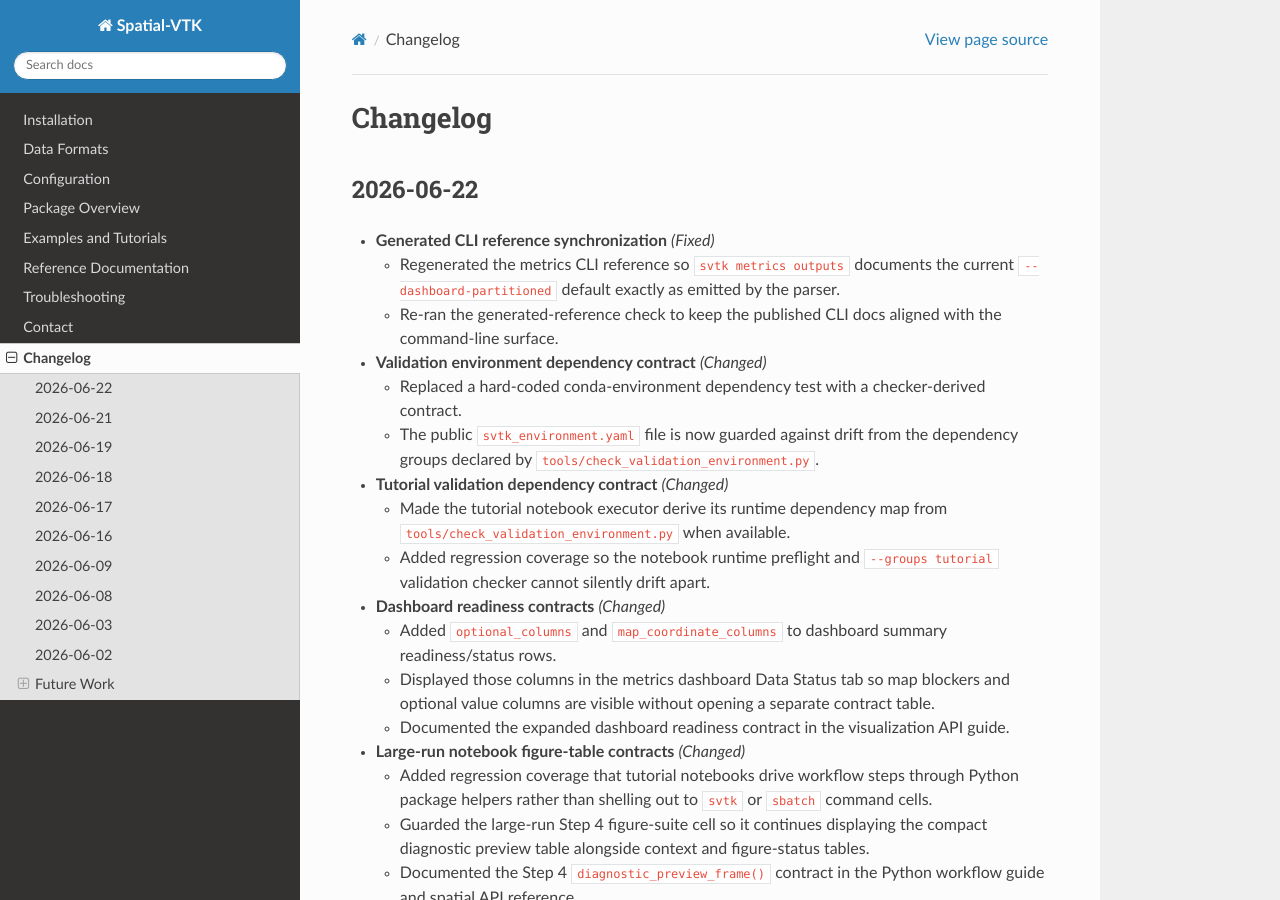
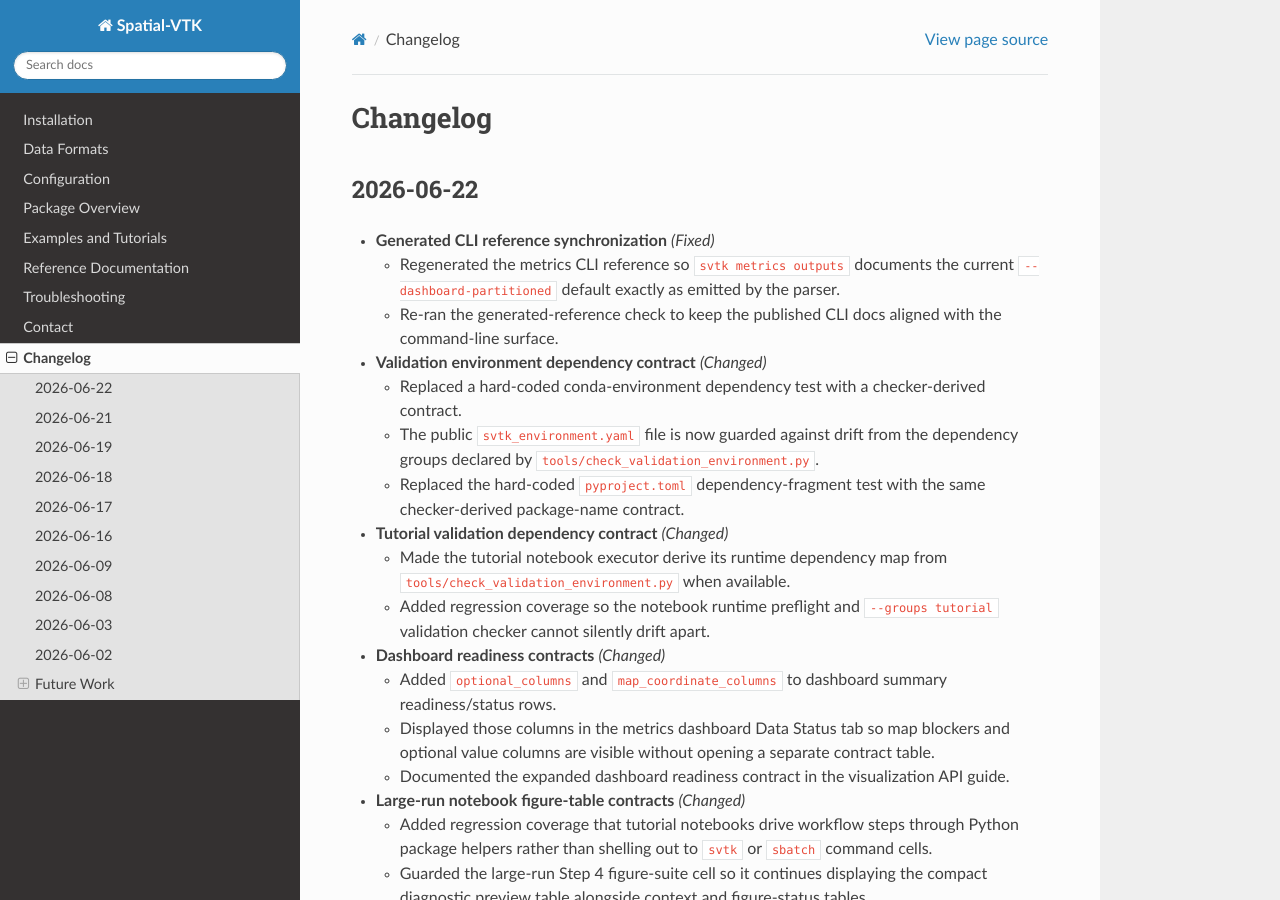
Before and after one commit to bcbirkel/spatial-vtk, a Sphinx documentation site: the page built from docs/changelog.rst, in a window 1280 px wide and 900 px high. Built offline with Sphinx 7.4.7 and the Read the Docs theme 3.1.0, drawn with Linux system fonts in a browser that asks for light colours.

Commit message:
Derive pyproject validation dependency checks

```diff
--- a/docs/changelog.rst
+++ b/docs/changelog.rst
@@ -18,6 +18,8 @@ Changelog
     checker-derived contract.
   - The public ``svtk_environment.yaml`` file is now guarded against drift from
     the dependency groups declared by ``tools/check_validation_environment.py``.
+  - Replaced the hard-coded ``pyproject.toml`` dependency-fragment test with
+    the same checker-derived package-name contract.
 
 - **Tutorial validation dependency contract** *(Changed)*
 
```
Also changed, not shown: 1 other file.
